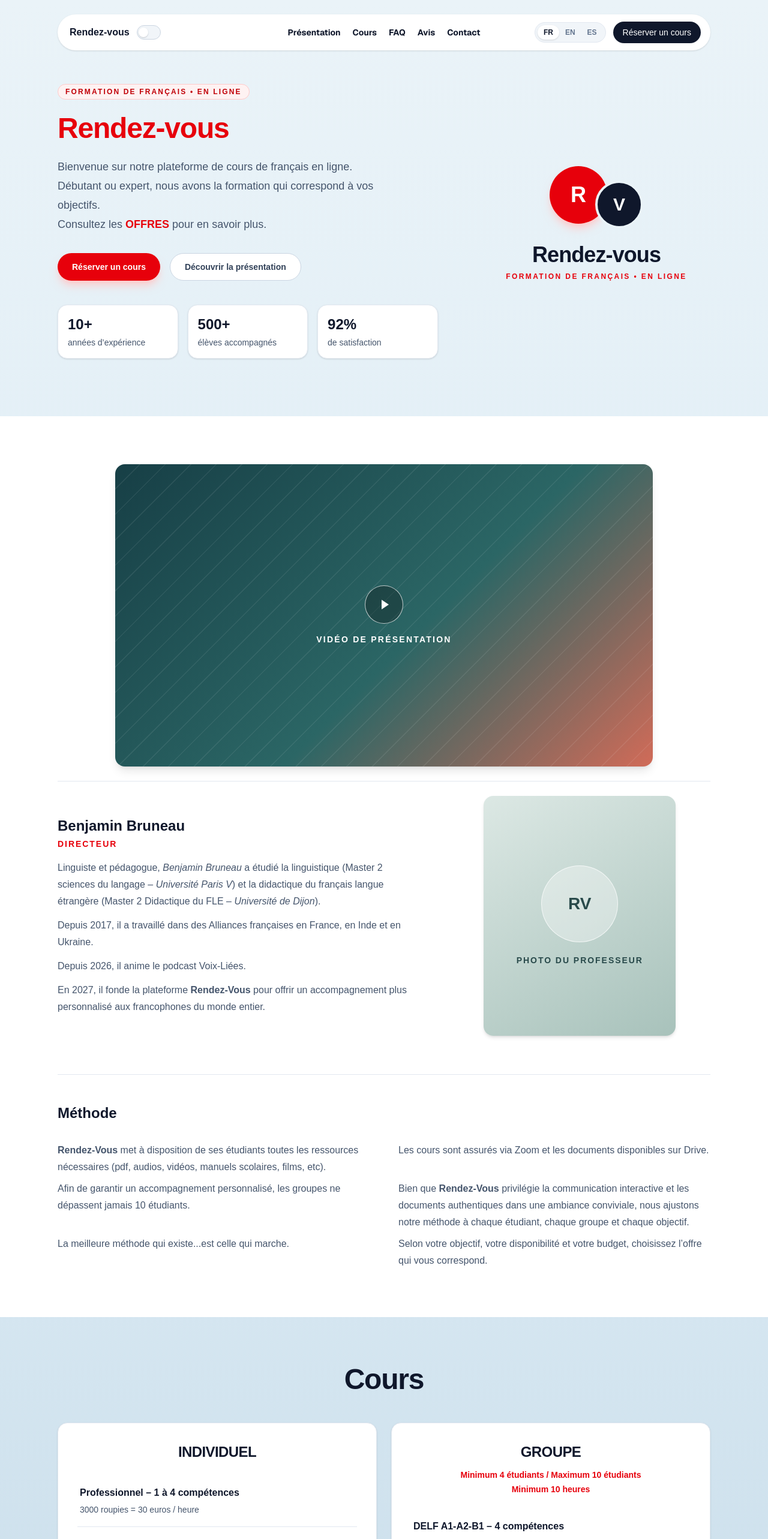
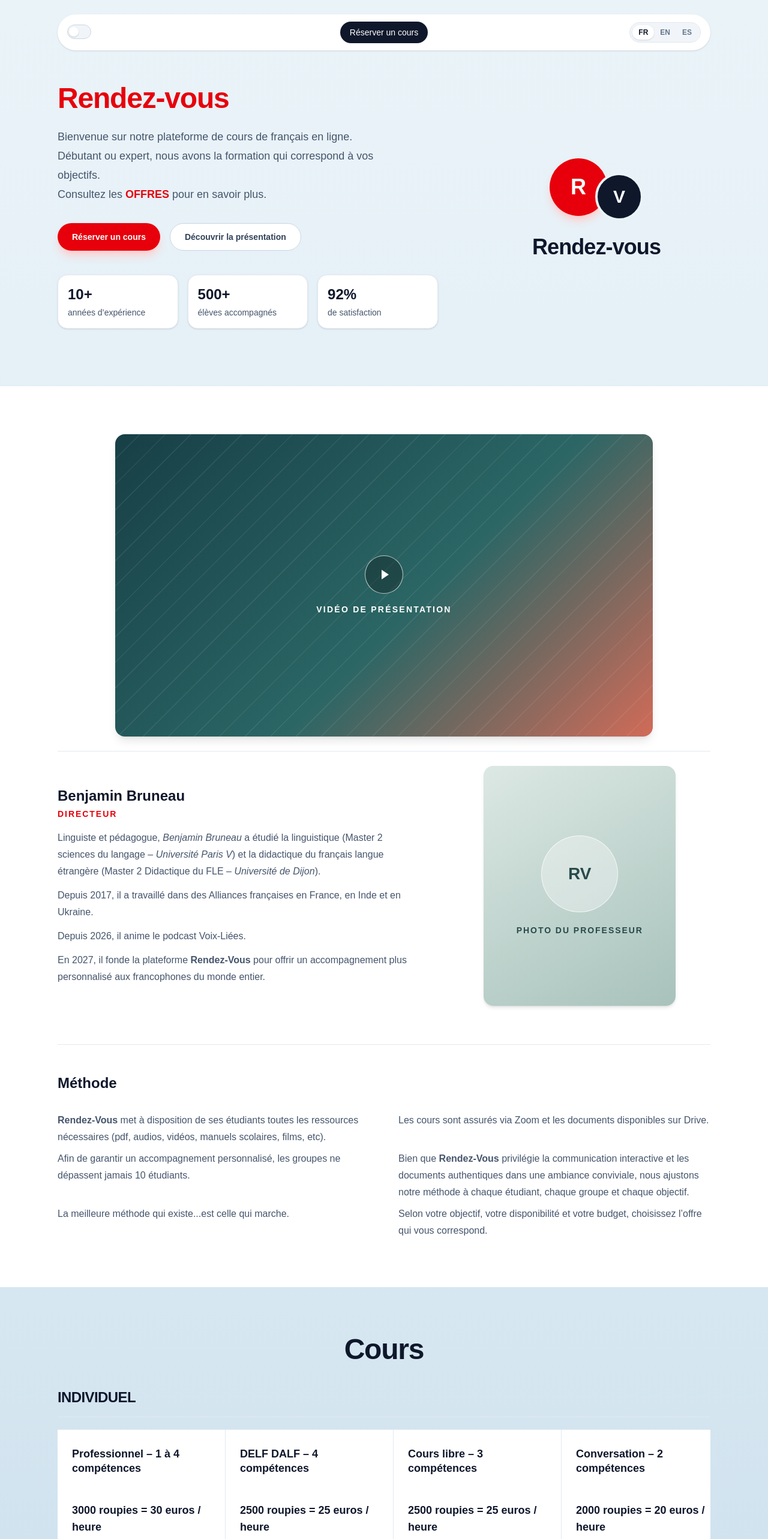
Before and after one commit to pimpudev/rendez-vous, a Next.js app: page / in a window 1280 px wide. Shown: the top 2566 px of the page at 60% size. Built offline with nearby package versions, Linux system fonts and the light colour scheme.

Commit message:
Refine homepage course pricing layout

```diff
--- a/app/page.tsx
+++ b/app/page.tsx
@@ -8,8 +8,6 @@
 
 const content = {
   fr: {
-    nav: ["Présentation", "Cours", "FAQ", "Avis", "Contact"],
-    badge: "Formation de français • En ligne",
     subtitle: "Bienvenue sur notre plateforme de cours de français en ligne.\nDébutant ou expert, nous avons la formation qui correspond à vos objectifs.",
     primaryCta: "Réserver un cours",
     secondaryCta: "Découvrir la présentation",
@@ -40,10 +38,10 @@
     methodOffer: "l’offre",
     methodOfferEnd: " qui vous correspond.",
     programsTitle: "Cours",
+    offerLinkLabel: "Voir l’offre",
     offerBlocks: [
       {
         title: "INDIVIDUEL",
-        notes: [],
         items: [
           { slug: "individuel-professionnel", name: "Professionnel – 1 à 4 compétences", price: "3000 roupies = 30 euros / heure" },
           { slug: "individuel-delf-dalf", name: "DELF DALF – 4 compétences", price: "2500 roupies = 25 euros / heure" },
@@ -53,7 +51,6 @@
       },
       {
         title: "GROUPE",
-        notes: ["Minimum 4 étudiants / Maximum 10 étudiants", "Minimum 10 heures"],
         items: [
           { slug: "groupe-delf-a1-a2-b1", name: "DELF A1-A2-B1 – 4 compétences", price: "1000 roupies = 10 euros / heure / étudiant" },
           { slug: "groupe-delf-b2-dalf-c1-c2", name: "DELF B2 - DALF C1-C2 – 4 compétences", price: "1500 roupies = 15 euros / heure / étudiant" },
@@ -82,8 +79,6 @@
     footer: "© 2026 Rendez-vous • Formations linguistiques",
   },
   en: {
-    nav: ["Presentation", "Courses", "FAQ", "Reviews", "Contact"],
-    badge: "French training • Online",
     subtitle:
       "Individual or group online French courses for adults, students, and professionals.\nTo discover or deepen the French language, choose Rendez-vous, the online French platform that adapts to your needs.",
     primaryCta: "Book a lesson",
@@ -115,10 +110,10 @@
     methodOffer: "the offer",
     methodOfferEnd: " that suits you.",
     programsTitle: "Courses",
+    offerLinkLabel: "View course",
     offerBlocks: [
       {
         title: "INDIVIDUAL",
-        notes: [],
         items: [
           { slug: "individuel-professionnel", name: "Professional – 1 to 4 skills", price: "3,000 rupees = 30 euros / hour" },
           { slug: "individuel-delf-dalf", name: "DELF DALF – 4 skills", price: "2,500 rupees = 25 euros / hour" },
@@ -128,7 +123,6 @@
       },
       {
         title: "GROUP",
-        notes: ["Minimum 4 students / Maximum 10 students", "Minimum 10 hours"],
         items: [
           { slug: "groupe-delf-a1-a2-b1", name: "DELF A1-A2-B1 – 4 skills", price: "1,000 rupees = 10 euros / hour / student" },
           { slug: "groupe-delf-b2-dalf-c1-c2", name: "DELF B2 - DALF C1-C2 – 4 skills", price: "1,500 rupees = 15 euros / hour / student" },
@@ -157,8 +151,6 @@
     footer: "© 2026 Rendez-vous • Language training",
   },
   es: {
-    nav: ["Presentación", "Cursos", "FAQ", "Opiniones", "Contacto"],
-    badge: "Formación de francés • En línea",
     subtitle:
       "Cursos de francés en línea individuales o grupales para adultos, estudiantes y profesionales.\nPara descubrir o perfeccionar el francés, elige Rendez-vous, la plataforma en línea que se adapta a tus necesidades.",
     primaryCta: "Reservar una clase",
@@ -190,10 +182,10 @@
     methodOffer: "la oferta",
     methodOfferEnd: " que mejor se adapte a ti.",
     programsTitle: "Cursos",
+    offerLinkLabel: "Ver curso",
     offerBlocks: [
       {
         title: "INDIVIDUAL",
-        notes: [],
         items: [
           { slug: "individuel-professionnel", name: "Profesional – 1 a 4 competencias", price: "3000 rupias = 30 euros / hora" },
           { slug: "individuel-delf-dalf", name: "DELF DALF – 4 competencias", price: "2500 rupias = 25 euros / hora" },
@@ -203,7 +195,6 @@
       },
       {
         title: "GRUPO",
-        notes: ["Mínimo 4 estudiantes / Máximo 10 estudiantes", "Mínimo 10 horas"],
         items: [
           { slug: "groupe-delf-a1-a2-b1", name: "DELF A1-A2-B1 – 4 competencias", price: "1000 rupias = 10 euros / hora / estudiante" },
           { slug: "groupe-delf-b2-dalf-c1-c2", name: "DELF B2 - DALF C1-C2 – 4 competencias", price: "1500 rupias = 15 euros / hora / estudiante" },
@@ -269,54 +260,27 @@
   return (
     <div className="site-shell min-h-screen bg-[linear-gradient(180deg,_#EAF3F8_0%,_#DDECF5_35%,_#C9DDEA_68%,_#B6CCE1_100%)] text-slate-800">
       <header className="mx-auto max-w-6xl px-6 py-6 lg:px-8">
-        <div className="relative flex items-center justify-end rounded-full bg-white px-4 py-3 shadow-sm">
-          <div className="absolute left-5 top-1/2 z-10 flex -translate-y-1/2 items-center gap-3">
-            <Link href="/" className="font-bold text-slate-900 transition hover:text-red-600">
-              Rendez-vous
-            </Link>
+        <div className="grid grid-cols-[minmax(0,1fr)_auto_minmax(0,1fr)] items-center rounded-full bg-white px-3 py-3 shadow-sm sm:px-4">
+          <div className="justify-self-start">
             <ThemeToggle language={lang} />
           </div>
-          <nav className="absolute left-1/2 hidden -translate-x-1/2 items-center gap-5 font-sans text-sm font-bold text-slate-900 md:flex">
-            {t.nav.map((item) => (
-              <a
-                key={item}
-                href={
-                  item === t.nav[0]
-                    ? "#presentation"
-                    : item === t.programsTitle
-                      ? "#programs"
-                      : item === "FAQ"
-                        ? "#faq"
-                        : item === t.testimonialsTitle
-                          ? "#reviews"
-                          : "#contact"
-                }
-                className="transition hover:text-slate-900"
-              >
-                {item}
-              </a>
-            ))}
-          </nav>
-
-          <div className="flex items-center gap-3">
-            <div className="inline-flex rounded-full border border-slate-200 bg-slate-100 p-1">
+          <Link href="#programs" className="justify-self-center whitespace-nowrap rounded-full bg-slate-900 px-1.5 py-2 text-[10px] font-medium text-white transition hover:bg-slate-700 sm:px-4 sm:text-sm">
+            {t.primaryCta}
+          </Link>
+          <div className="inline-flex min-w-0 justify-self-end rounded-full border border-slate-200 bg-slate-100 p-1">
             {(["fr", "en", "es"] as const).map((option) => (
               <button
                 key={option}
                 type="button"
                 onClick={() => setLang(option)}
                 aria-pressed={lang === option}
-                  className={`rounded-full px-2.5 py-1 text-xs font-semibold transition ${
+                className={`rounded-full px-0.5 py-1 text-[9px] font-semibold transition sm:px-2.5 sm:text-xs ${
                   lang === option ? "bg-white text-slate-900 shadow-sm" : "text-slate-500"
                 }`}
               >
                 {option.toUpperCase()}
               </button>
             ))}
-            </div>
-            <button className="hidden rounded-full bg-slate-900 px-4 py-2 text-sm font-medium text-white transition hover:bg-slate-700 sm:inline-flex">
-              {t.primaryCta}
-            </button>
           </div>
         </div>
       </header>
@@ -325,10 +289,7 @@
         <section className="mx-auto max-w-6xl px-6 pb-16 pt-8 lg:px-8 lg:pb-24">
           <div className="grid items-center gap-8 lg:grid-cols-[1.2fr_0.8fr] lg:items-center">
             <div className="text-center lg:text-left">
-              <span className="inline-flex rounded-full border border-red-200 bg-red-50 px-3 py-1 text-xs font-semibold uppercase tracking-[0.18em] text-red-700">
-                {t.badge}
-              </span>
-              <h1 className="mt-6 text-3xl font-black tracking-tight text-slate-900 sm:text-4xl lg:text-5xl">
+              <h1 className="mt-0 text-left text-3xl font-black tracking-tight text-slate-900 sm:text-4xl lg:text-5xl">
                 <span className="block text-red-600">Rendez-vous</span>
               </h1>
               <p className="mt-6 max-w-xl text-lg leading-8 text-slate-600 lg:text-left" style={{ whiteSpace: "pre-line" }}>
@@ -368,7 +329,6 @@
                     <span className="-ml-5 mt-8 flex h-20 w-20 items-center justify-center rounded-full border-4 border-[#EAF3F8] bg-slate-900 text-3xl font-black text-white">V</span>
                   </div>
                   <p className="mt-6 text-4xl font-black tracking-tight text-slate-900">Rendez-vous</p>
-                  <p className="mt-2 text-xs font-bold uppercase tracking-[0.2em] text-red-600">{t.badge}</p>
                 </div>
               </div>
             </div>
@@ -421,28 +381,26 @@
             <h2 className="text-3xl font-black tracking-tight text-slate-900 sm:text-5xl">{t.programsTitle}</h2>
           </div>
 
-          <div className="mt-12 grid gap-6 md:grid-cols-2">
+          <div className="mt-10 space-y-14">
             {t.offerBlocks.map((block) => (
-              <article key={block.title} className="rounded-2xl border border-slate-200 bg-white p-6 shadow-sm sm:p-8">
-                <h3 className="text-center text-2xl font-black tracking-tight text-slate-900">{block.title}</h3>
-                {block.notes.length > 0 && (
-                  <div className="mt-3 space-y-1 text-center text-sm font-semibold text-red-600">
-                    {block.notes.map((note) => (
-                      <p key={note}>{note}</p>
+              <section key={block.title} aria-label={block.title}>
+                <div className="border-b border-slate-200 pb-4">
+                  <h3 className="text-2xl font-black tracking-tight text-slate-900">{block.title}</h3>
+                </div>
+                <div className="mt-5 overflow-x-auto border-y border-slate-200">
+                  <div className="grid min-w-[1120px] grid-cols-4 divide-x divide-slate-200">
+                  {block.items.map((offer) => (
+                    <Link key={offer.slug} href={`/offres/${offer.slug}`} className="group flex min-h-[300px] flex-col bg-white px-6 py-7 transition-colors hover:bg-slate-50 focus-visible:relative focus-visible:z-10 focus-visible:outline-2 focus-visible:outline-offset-[-2px] focus-visible:outline-red-600">
+                        <h4 className="min-h-[4.5rem] text-lg font-bold leading-6 text-slate-900">{offer.name}</h4>
+                        <p className="mt-5 text-lg font-black leading-7 text-slate-900">{offer.price}</p>
+                        <span className="mt-auto inline-flex min-h-10 items-center justify-center rounded-md bg-slate-900 px-4 py-2 text-sm font-semibold text-white transition-colors group-hover:bg-red-600">
+                          {t.offerLinkLabel}
+                        </span>
+                    </Link>
                   ))}
                   </div>
-                )}
-                <ul className="mt-6 divide-y divide-slate-200">
-                  {block.items.map((offer) => (
-                    <li key={offer.slug}>
-                      <Link href={`/offres/${offer.slug}`} className="group block rounded-md px-1 py-4 transition-colors focus-visible:outline-2 focus-visible:outline-offset-2 focus-visible:outline-red-600">
-                        <p className="font-semibold text-slate-900 transition-colors group-hover:text-red-600">{offer.name}</p>
-                        <p className="mt-1 text-sm leading-6 text-slate-600">{offer.price}</p>
-                      </Link>
-                    </li>
-                  ))}
-                </ul>
-              </article>
+                </div>
+              </section>
             ))}
           </div>
         </section>
```
Lines whose indentation alone changed are shown as unchanged.
